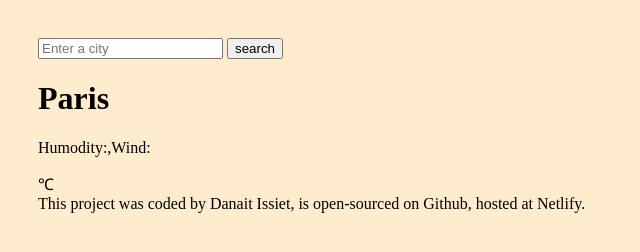
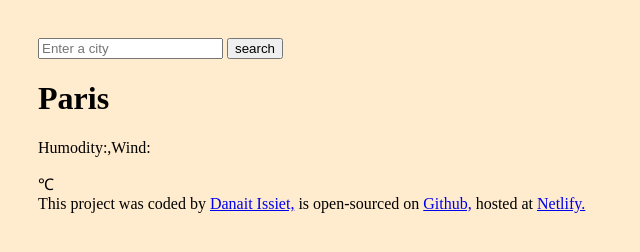
Before and after one commit to danu-y/Week-7-homework, a plain HTML site: page index.html in a window 1280 px wide. Shown: the whole page, without its empty margins (0-640 px from the left). Drawn offline with Linux system fonts and the light colour scheme; files that its build step writes are made by us from their sources.

Commit message:
Added footer links

```diff
--- a/index.html
+++ b/index.html
@@ -21,8 +21,15 @@
       <div>℃</div>
     </main>
     <footer>
-      This project was coded by Danait Issiet, is open-sourced on Github, hosted
-      at Netlify.
+      This project was coded by
+      <a href="www.linkedin.com/in/danait-issiet-3128a9247" target="_blank"
+        >Danait Issiet,</a
+      >
+      is open-sourced on
+      <a href="https://github.com/danu-y/Week-7-homework">Github,</a> hosted at
+      <a href="https://app.netlify.com/start/repos/danu-y%2FWeek-7-homework"
+        >Netlify.</a
+      >
     </footer>
   </body>
 </html>
```
